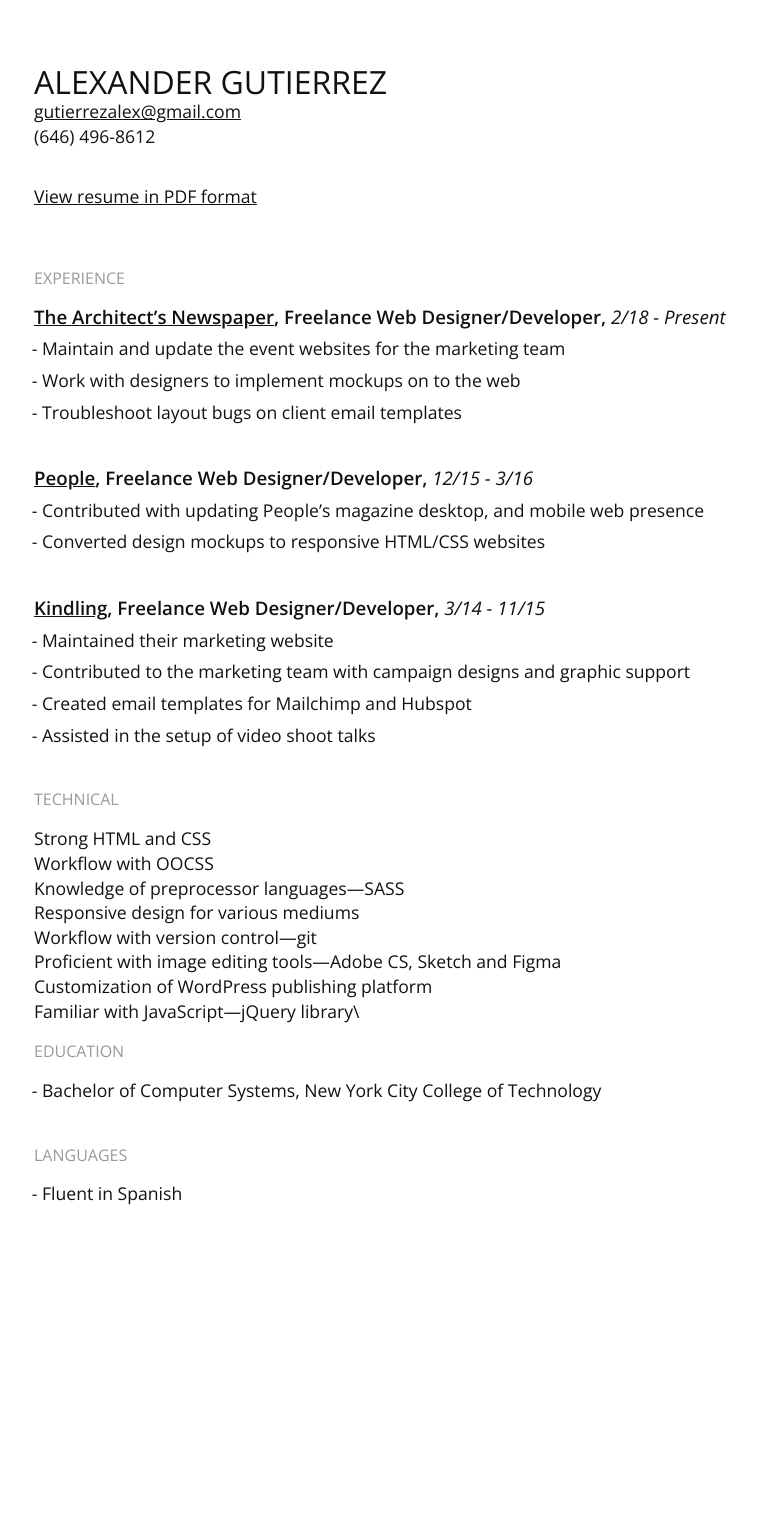
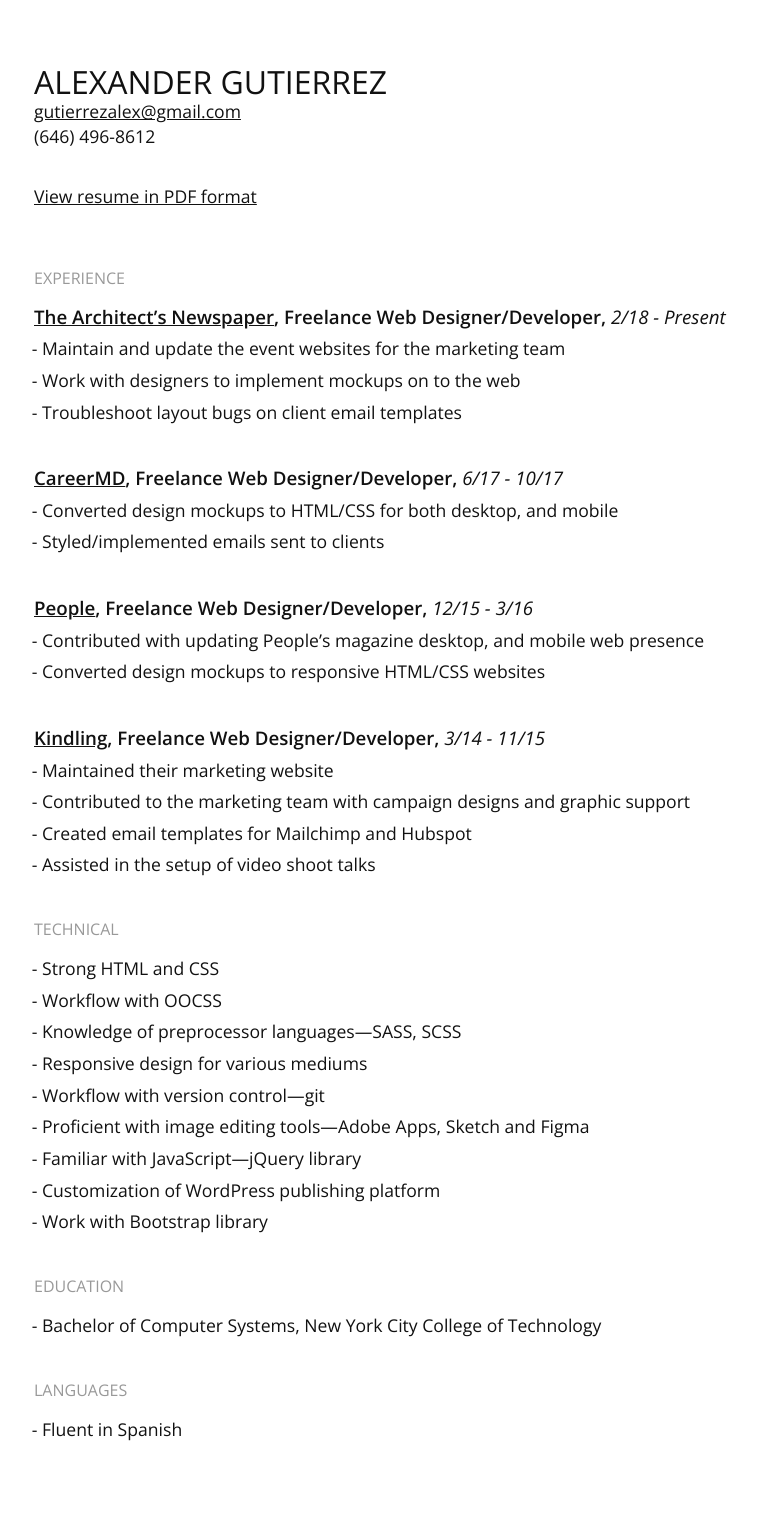
Before and after one commit to gutierrezalex/gutierreza, a Jekyll site: the page built from resume.md, in a window 1280 px wide. Shown: the whole page, without its empty margins (131-888 px from the left). Built offline with Jekyll 4.4.1, drawn with Linux system fonts in a browser that asks for light colours; before the commit the page ends 1286 px from its top, so only the background shows below that.

Commit message:
Resume Updates and footer updates

```diff
--- a/_includes/footer.html
+++ b/_includes/footer.html
@@ -1,23 +1,18 @@
 </main>
 <footer>
-   <div class="container text-center">
   {% if page.path contains '_posts' %}
-    <h2 cass="mb-0">Other Projects</h2>
-    <div class="d-grid d-grid-3">
-    {% for post in site.posts limit:4 %}
-      {% if post.url != page.url %}
-        {% if forloop.index < 3 or found %}
-        <article>
-      		<h3><a href="{{ post.url }}">
-            {{ post.title }}
-          </a></h3>
-        </article>
-        {% endif %}
-      {% else %}
-        {% assign found = true %}
-      {% endif %}
+   <div class="container">
+    <h2 class="text-center">Latest Projects</h2>
+    <div class="d-grid d-grid-3 gap-2">
+    {% for post in site.posts limit:3 %}
+      <article>
+    		<a href="{{ post.url }}">
+          <p><img src="/img/{{ post.featured-img }}" alt="{{ post.featured-alt | default: 'image' }}"></p>
+          <h4>{{ post.excerpt }}</h4>
+        </a>
+      </article>
     {% endfor %}
     </div>
+  </div>
   {% endif %}
-  </div>
 </footer>
--- a/_sass/_layout.scss
+++ b/_sass/_layout.scss
@@ -476,6 +476,21 @@
  footer {
 	 padding: 4em 0;
 	 margin-top: 2em;
+
+   a {
+     text-decoration: none;
+
+     &:hover {
+       text-decoration: underline;
+     }
+   }
+
+    img {
+      object-fit: cover;
+      object-position: 50% 0;
+      max-height: 200px;
+      width: 100%;
+    }
  }
 }
 
--- a/resume.md
+++ b/resume.md
@@ -22,6 +22,11 @@
 - Work with designers to implement mockups on to the web
 - Troubleshoot layout bugs on client email templates
 
+### [CareerMD](https://careermd.com/), Freelance Web Designer/Developer, *6/17 - 10/17*
+
+- Converted design mockups to HTML/CSS for both desktop, and mobile
+- Styled/implemented emails sent to clients
+
 ### [People](http://people.com/), Freelance Web Designer/Developer, *12/15 - 3/16*
 
 - Contributed with updating People’s magazine desktop, and mobile web presence
@@ -36,14 +41,15 @@
 
 #### Technical
 
-Strong HTML and CSS\
-Workflow with OOCSS\
-Knowledge of preprocessor languages—SASS\
-Responsive design for various mediums\
-Workflow with version control—git\
-Proficient with image editing tools—Adobe CS, Sketch and Figma\
-Customization of WordPress publishing platform\
-Familiar with JavaScript—jQuery library\
+- Strong HTML and CSS
+- Workflow with OOCSS
+- Knowledge of preprocessor languages—SASS, SCSS
+- Responsive design for various mediums
+- Workflow with version control—git
+- Proficient with image editing tools—Adobe Apps, Sketch and Figma
+- Familiar with JavaScript—jQuery library
+- Customization of WordPress publishing platform
+- Work with Bootstrap library
 
 #### Education
 
```
Also changed, not shown: 2 other files.
